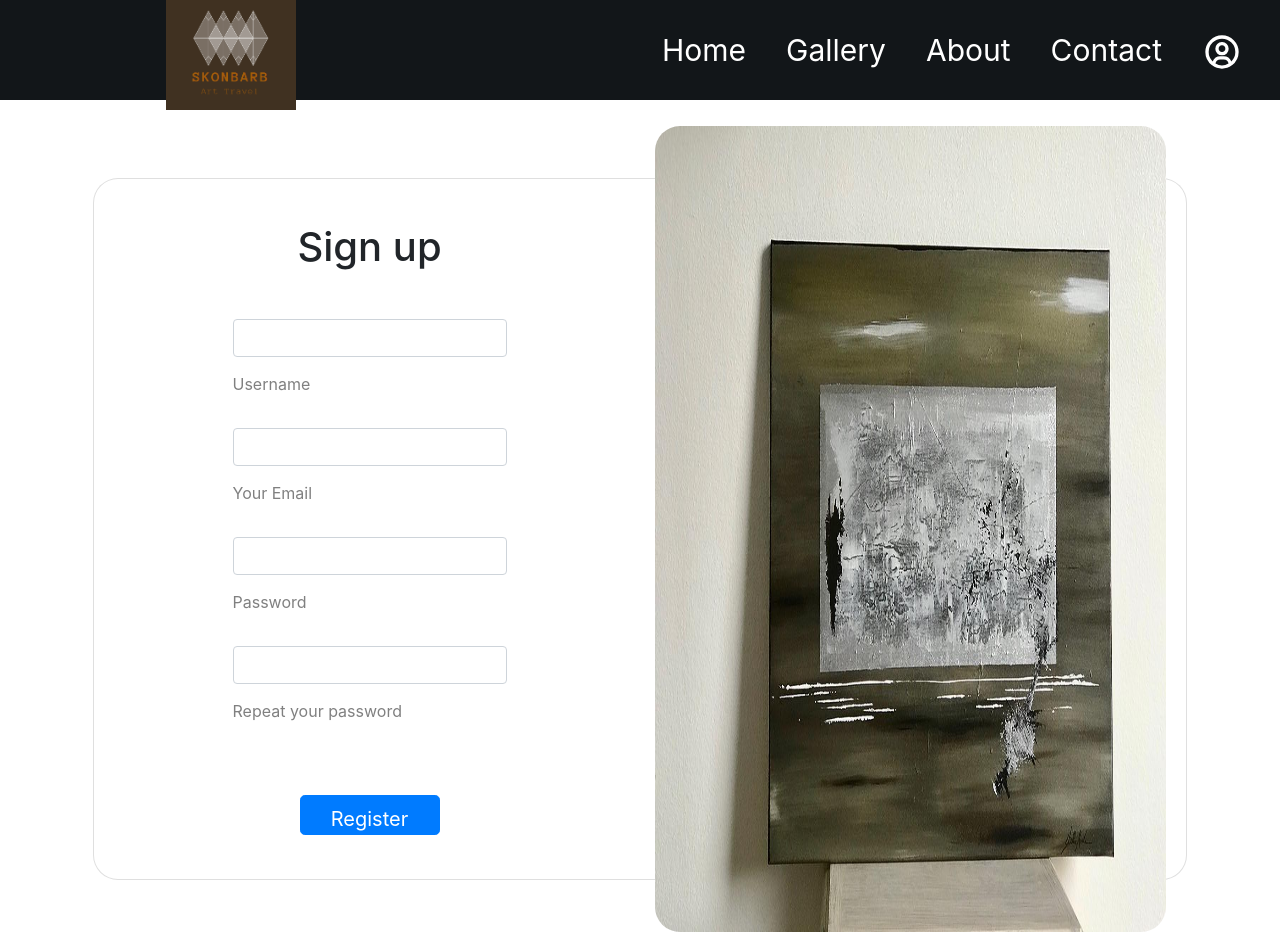
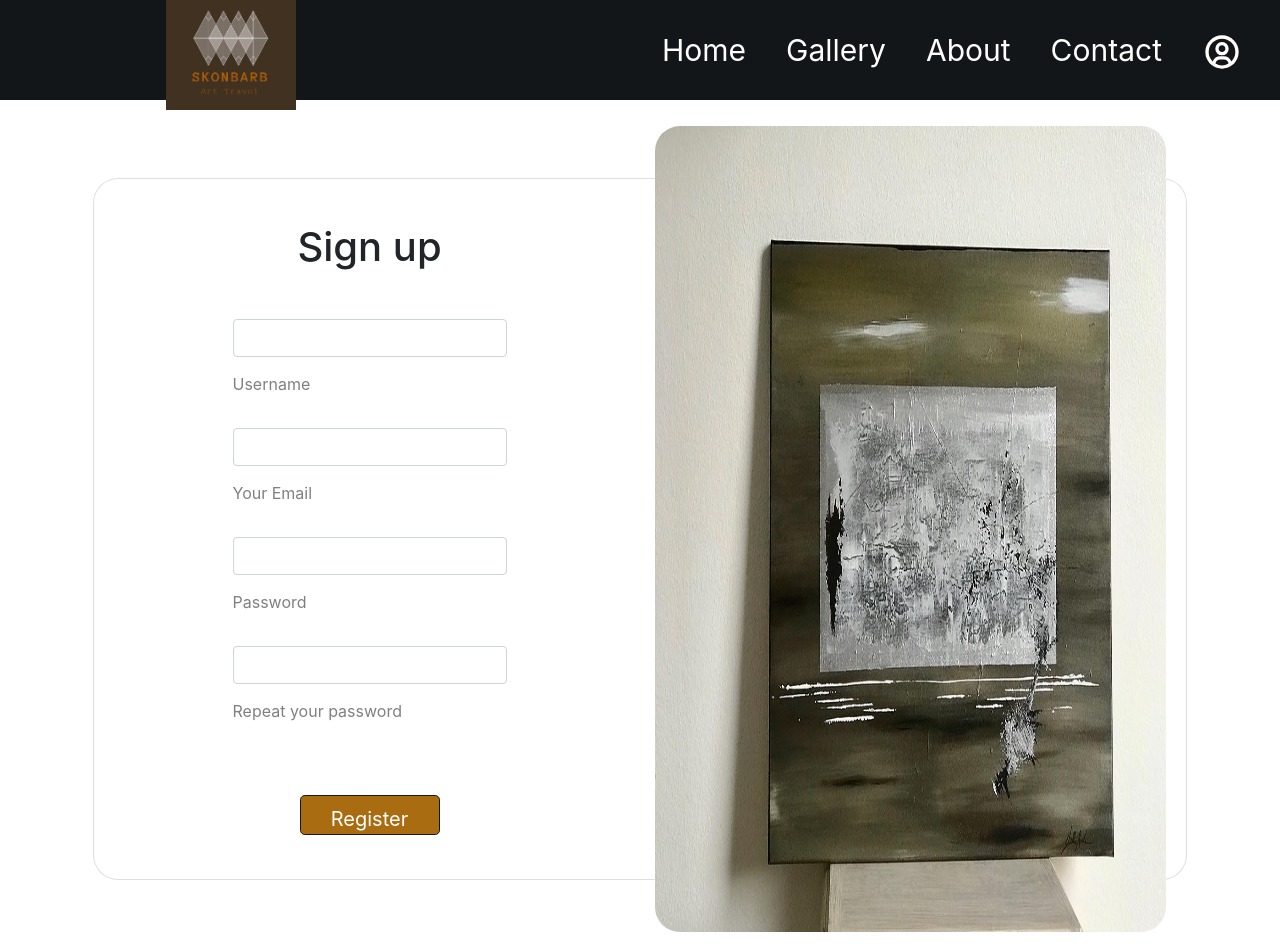
Before and after one commit to iturnmyscreenon/Checkpoint---Art-Gallery, a React (Vite) app in the folder frontend/: page /inscription in a window 1280 px wide. Shown: the top 952 px of the page. Built offline with nearby package versions, Linux system fonts and the light colour scheme.

Commit message:
register button changed

```diff
--- a/frontend/src/styles/Inscriptionpage.css
+++ b/frontend/src/styles/Inscriptionpage.css
@@ -1,3 +1,12 @@
 .form {
   height: 75vh;
 }
+
+.btn-primary {
+  color: #fff;
+  background-color: #aa6c10;
+  background-color: cutom-color;
+  border-color: #181717;
+  border-color: cutom-cor;
+  text-align: center;
+}
```
